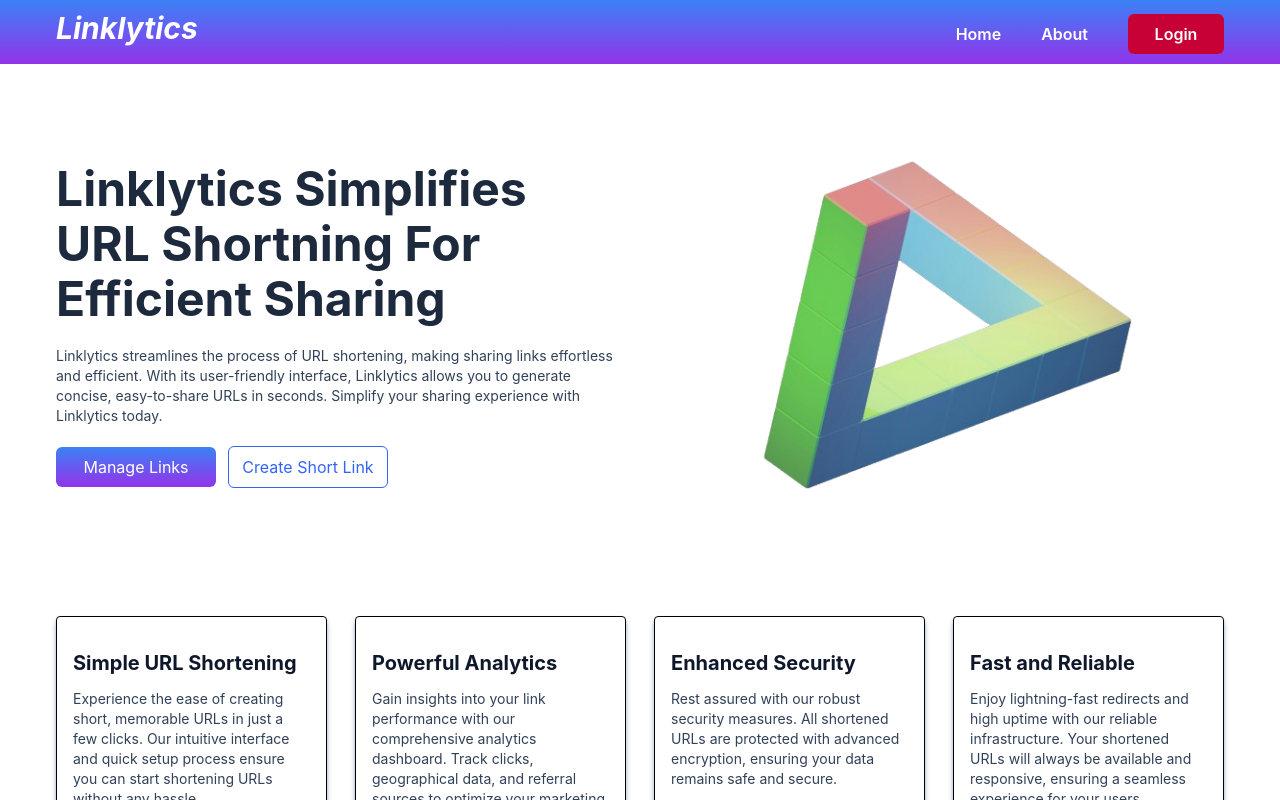
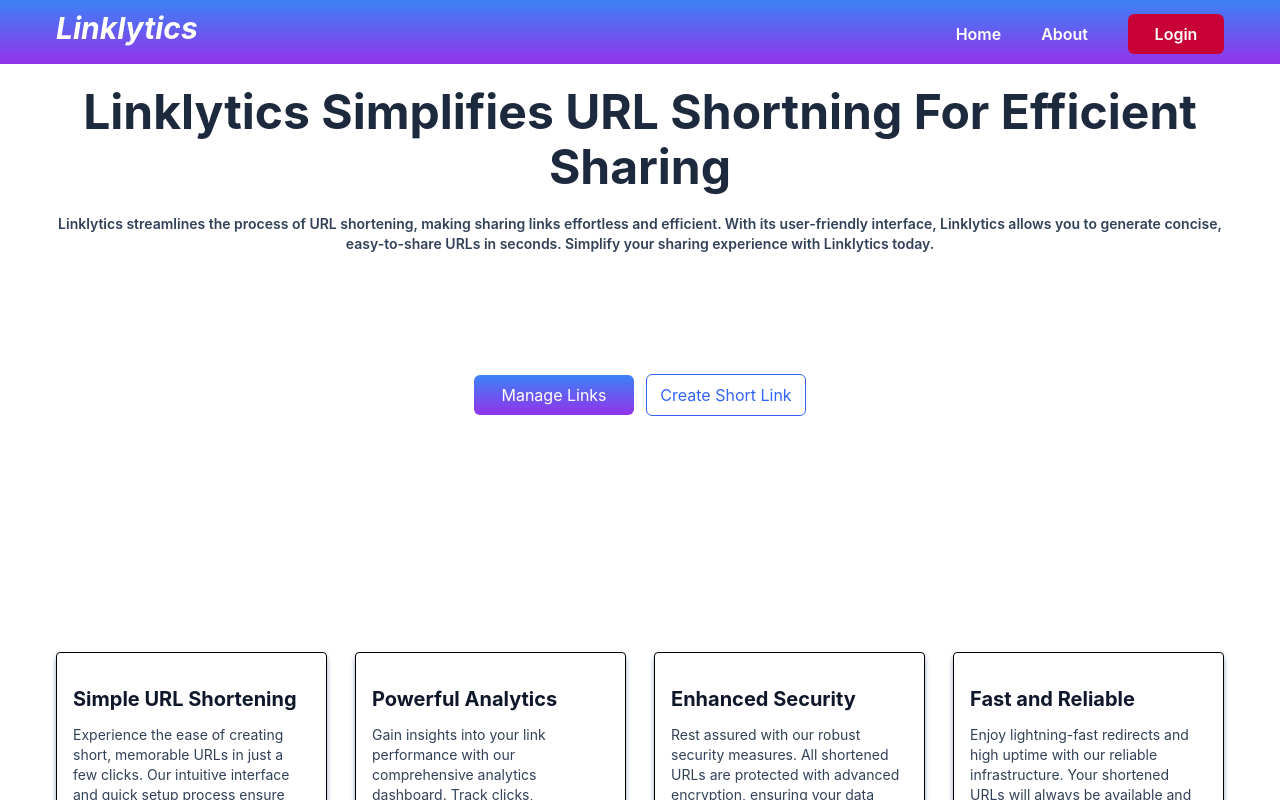
Before and after one commit to ArbabAhmed20/url-shortner-react, a React (Vite) app: page / in a window 1280 px wide. Shown: the top 800 px of the page. Built offline with nearby package versions, Linux system fonts and the light colour scheme.

Commit message:
Fixed some UI issues

```diff
--- a/src/components/LandingPage.jsx
+++ b/src/components/LandingPage.jsx
@@ -18,16 +18,16 @@ const LandingPage = () => {
         <div className="min-h-[calc(100vh-64px)] lg:px-14 sm:px-8 px-4">
             <div className="lg:flex-row flex-col lg:py-5 pt-16 lg:gap-10 gap-8 flex justify-between items-center">
                 <div className={"flex-1"}>
-                   <h1 className={"font-bold text-slate-800 md:text-5xl  text-3xl md:leading-13.75 sm:leading-11.25 leading-10 lg:w-full md:w-[70%] w-full"}>
+                   <h1 className={"font-bold text-slate-800 md:text-5xl text-center  text-3xl md:leading-13.75 sm:leading-11.25 leading-10 lg:w-full md:w-[70%] w-full"}>
                        Linklytics Simplifies URL Shortning For Efficient Sharing
                    </h1>
-                    <p className={"text-slate-700 text-sm my-5"}>
+                    <p className={"text-slate-700 text-sm my-5 text-center font-semibold"}>
                         Linklytics streamlines the process of URL shortening, making sharing
                         links effortless and efficient. With its user-friendly interface,
                         Linklytics allows you to generate concise, easy-to-share URLs in
                         seconds. Simplify your sharing experience with Linklytics today.
                     </p>
-                    <div className={"flex items-center gap-3"}>
+                    <div className={" pt-25 flex items-center justify-center gap-3"}>
                         <Link to={"/login"}>
                             <button className={"bg-linear-[#3b82f6,#9333ea] w-40 text-white rounded-md py-2 cursor-pointer"}>
                                 Manage Links
@@ -40,11 +40,8 @@ const LandingPage = () => {
                         </Link>
                     </div>
                 </div>
-                    <div className={"flex-1 flex justify-center w-full"}>
-                        <img className={"sm:w-120 w-100 object-cover rounded-md"} src={"public/images/brandLogo.png"} alt={"logo"} />
-                    </div>
             </div>
-            <div className="pt-4 pb-7 grid lg:gap-7 gap-4 xl:grid-cols-4  lg:grid-cols-3 sm:grid-cols-2 grid-cols-1 mt-4">
+            <div className="pt-50 pb-7 grid lg:gap-7 gap-4 xl:grid-cols-4  lg:grid-cols-3 sm:grid-cols-2 grid-cols-1 mt-4">
                 <Card
                     title="Simple URL Shortening"
                     desc="Experience the ease of creating short, memorable URLs in just a few clicks. Our intuitive interface and quick setup process ensure you can start shortening URLs without any hassle."
```
